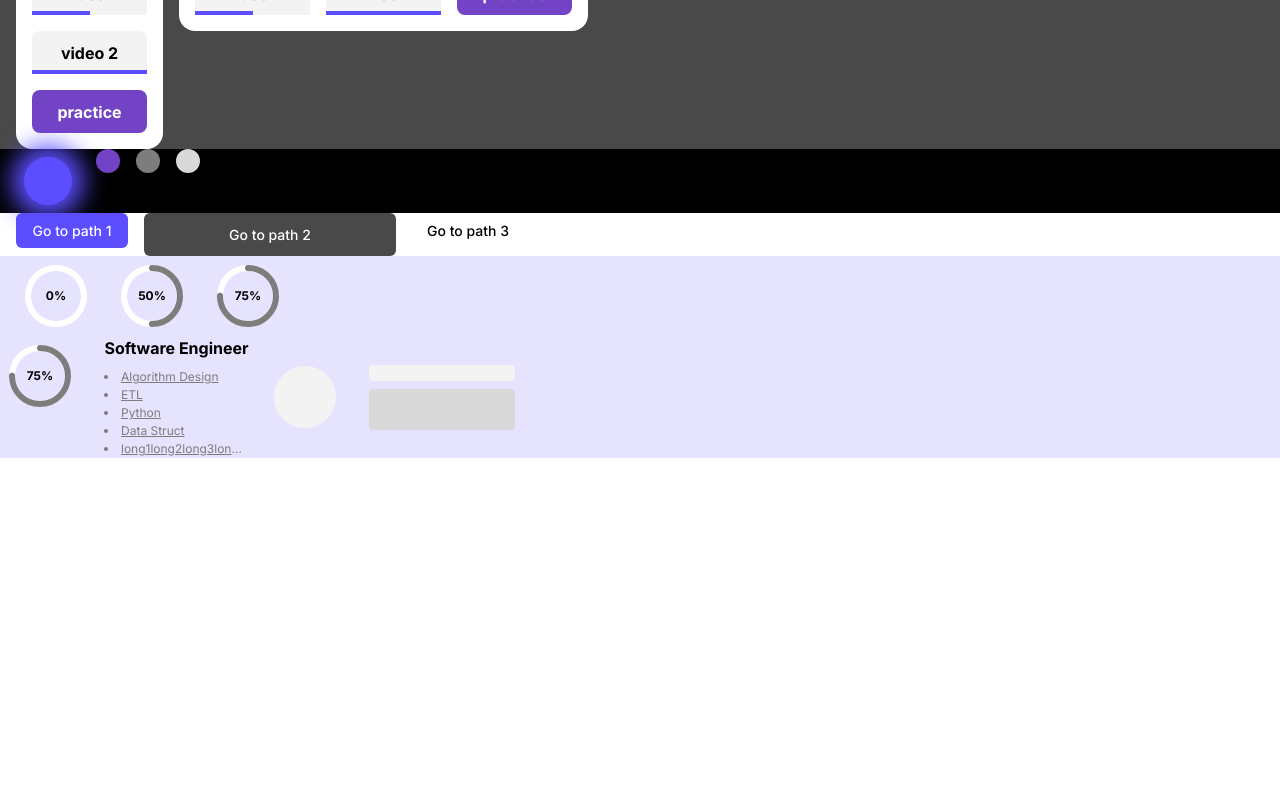
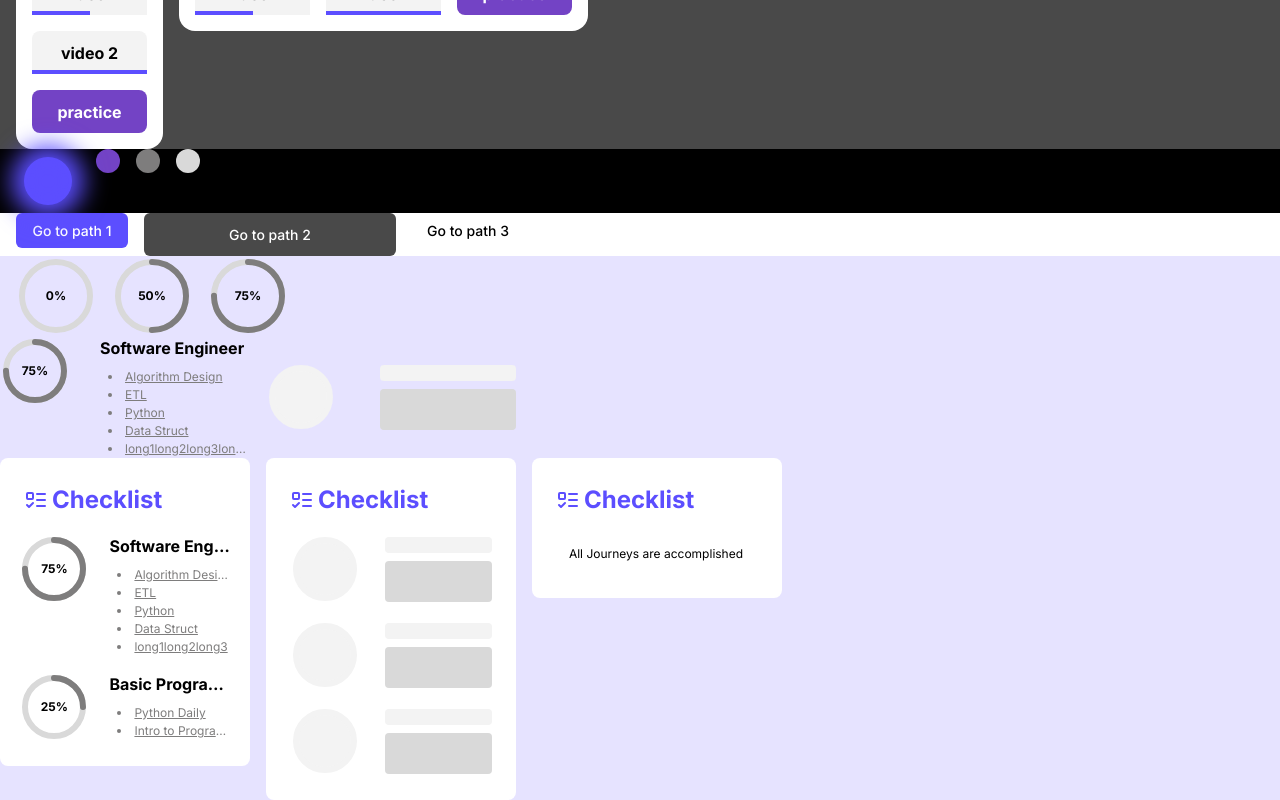
Before and after one commit to MicroCU/Frontend, a Next.js app: page /tontan in a window 1280 px wide. Shown: the part 454-1254 px from the top of the page. Before the commit the page ends 912 px from the top, so only its background shows below. Built offline with nearby package versions, Linux system fonts and the light colour scheme; a web font is replaced by a local one.

Commit message:
CheckList ver.1

```diff
--- a/app/tontan/page.tsx
+++ b/app/tontan/page.tsx
@@ -1,3 +1,4 @@
+import CheckList from "@/components/CheckList";
 import { CheckListItem, CheckListItemStatusEnum } from "@/components/CheckListItem";
 import Group, { GroupTypeEnum } from "@/components/Group";
 import Micro, { MicroStatusEnum, MicroTypeEnum } from "@/components/Micro";
@@ -106,6 +107,24 @@ export default function TontanComponent() {
                 <CheckListItem journey="Software Engineer" paths={["Algorithm Design", "ETL", "Python", "Data Struct", "long1long2long3long4long5long6long7"]} progress={75} status={CheckListItemStatusEnum.SHOWN} />
                 <CheckListItem journey="" paths={[]} progress={0} status={CheckListItemStatusEnum.LOADING} />
             </div>
+            <div className="bg-primaryLight flex flex-row gap-4">
+                <CheckList checkListItems={[
+                    {
+                        journey: "Software Engineer",
+                        paths: ["Algorithm Design", "ETL", "Python", "Data Struct", "long1long2long3"],
+                        progress: 75,
+                        status: CheckListItemStatusEnum.SHOWN,
+                    },
+                    {
+                        journey: "Basic Programming Language in 2020",
+                        paths: ["Python Daily", "Intro to Programming World"],
+                        progress: 25,
+                        status: CheckListItemStatusEnum.SHOWN,
+                    },
+                ]} status={CheckListItemStatusEnum.SHOWN} />
+                <CheckList checkListItems={[]} status={CheckListItemStatusEnum.LOADING} />
+                <CheckList checkListItems={[]} status={CheckListItemStatusEnum.COMPLETED} />
+            </div>
         </>
     );
 }
--- /dev/null
+++ b/components/CheckList.tsx
@@ -0,0 +1,32 @@
+import { ListTodo } from 'lucide-react';
+import { CheckListItem, CheckListItemStatusEnum, ICheckListItem } from "./CheckListItem";
+
+export interface ICheckListProps {
+    checkListItems: ICheckListItem[]
+    status: CheckListItemStatusEnum
+}
+
+export default function CheckList({ checkListItems, status }: ICheckListProps) {
+    const loadingItems = Array.from({ length: 3 });
+    return (
+        <div className="flex flex-col gap-y-4 bg-white p-6 rounded-lg h-fit w-[250px]">
+            <div className="flex items-center gap-x-1">
+                <ListTodo size={24} className="stroke-primary"/>
+                <p className="Bold24 text-primary"> Checklist </p>
+            </div>
+            {status === CheckListItemStatusEnum.COMPLETED ? (
+                <div className="w-[200px] h-10 flex justify-center items-center">
+                    <p className="Reg12"> All Journeys are accomplished </p>
+                </div>
+            ) : status === CheckListItemStatusEnum.LOADING ? (
+                loadingItems.map((_, index) => (
+                    <CheckListItem key={index} journey="" paths={[]} progress={0} status={status} />
+                ))
+            ) : (
+                checkListItems.map((checkListItem, index) => (
+                    <CheckListItem key={index} journey={checkListItem.journey} paths={checkListItem.paths} progress={checkListItem.progress} status={status} />
+                ))
+            )}
+        </div>
+    )
+}
--- a/components/CheckListItem.tsx
+++ b/components/CheckListItem.tsx
@@ -1,8 +1,9 @@
 import { RadialProgress } from "./RadialProgress"
 
 export enum CheckListItemStatusEnum {
-    LOADING = 1,
-    SHOWN = 2,
+    LOADING = "LOADING",
+    SHOWN = "SHOWN",
+    COMPLETED = "COMPLETED",
 }
 
 export interface ICheckListItem {
@@ -15,9 +16,11 @@ export interface ICheckListItem {
 export function CheckListItem({ journey, paths, progress, status }: ICheckListItem) {
     if (status === CheckListItemStatusEnum.LOADING) {
         return (
-            <div className="max-w-[250px] flex flex-row flex-wrap grow gap-6 justify-center items-center">
-                <RadialProgress progress={progress} widthHeight={80} status="LOADING" />
-                <div className="flex flex-col gap-y-2 grow justify-center items-center">
+            <div className="max-w-[250px] flex flex-row grow gap-6 justify-center items-center">
+                <div className="w-2/5">
+                    <RadialProgress progress={progress} widthHeight={70} status="LOADING" />
+                </div>
+                <div className="flex flex-col gap-y-2 grow justify-center items-center w-3/5">
                     <div className="h-4 w-full bg-grayLight rounded">
                     </div>
                     <div className="h-[41px] w-full bg-graySmall rounded"></div>
@@ -26,13 +29,15 @@ export function CheckListItem({ journey, paths, progress, status }: ICheckListIt
         )
     }
     return (
-        <div className="max-w-[250px] flex flex-row flex-wrap gap-6 justify-center">
-            <RadialProgress progress={progress} widthHeight={80} />
-            <div className="flex flex-col gap-y-2 justify-center items-center">
-                <p className="Bold16"> {journey} </p>
-                <div className="text-grayMedium max-w-[145px]">
+        <div className="max-w-[250px] flex flex-row gap-x-5 justify-center items-start">
+            <div className="w-2/5">
+                <RadialProgress progress={progress} widthHeight={70} />
+            </div>
+            <div className="flex flex-col gap-y-2 justify-center items-start w-3/5">
+                <p className="Bold16 overflow-hidden whitespace-nowrap overflow-ellipsis w-full"> {journey} </p>
+                <div className="w-full pl-2">
                     {paths.map((path, index) => (
-                        <li className="RegUnderline12 overflow-hidden whitespace-nowrap overflow-ellipsis" key={index}>
+                        <li className="RegUnderline12 text-grayMedium overflow-hidden whitespace-nowrap overflow-ellipsis" key={index}>
                             {path}
                         </li>
                     ))}
--- a/components/RadialProgress.tsx
+++ b/components/RadialProgress.tsx
@@ -2,16 +2,17 @@ export interface IRadialProgressProps {
     progress: number,
     widthHeight: number,
     status?: "LOADING" | "SHOWN",
+    className?: string
 }
 
-export function RadialProgress({ progress, widthHeight, status }: IRadialProgressProps) {
+export function RadialProgress({ progress, widthHeight, status, className }: IRadialProgressProps) {
     const strokeWidth = 6
-    const radius = (widthHeight / 2) - (strokeWidth * 2)
+    const radius = (widthHeight / 2) - strokeWidth
     const circumference = radius * 2 * Math.PI
     const strokeDasharray = `${circumference} ${circumference}`
     const strokeDashoffset = circumference - ((progress / 100) * circumference)
     return (
-        <div className="relative flex items-center justify-center" style={{ width: widthHeight, height: widthHeight }}>
+        <div className={`relative flex items-center justify-center ${className}`} style={{ width: widthHeight, height: widthHeight }}>
             <div className="absolute left-0 bottom-0" style={{ width: widthHeight, height: widthHeight }}>
                 <svg style={{ width: widthHeight, height: widthHeight }} className="-rotate-90">
                     {status == "LOADING" ? (
@@ -26,7 +27,7 @@ export function RadialProgress({ progress, widthHeight, status }: IRadialProgres
                     ) :
                         <>
                             <circle
-                                className="absolute stroke-white"
+                                className="absolute stroke-graySmall"
                                 strokeWidth={`${strokeWidth}`}
                                 fill="transparent"
                                 r={`${radius}`}
```
